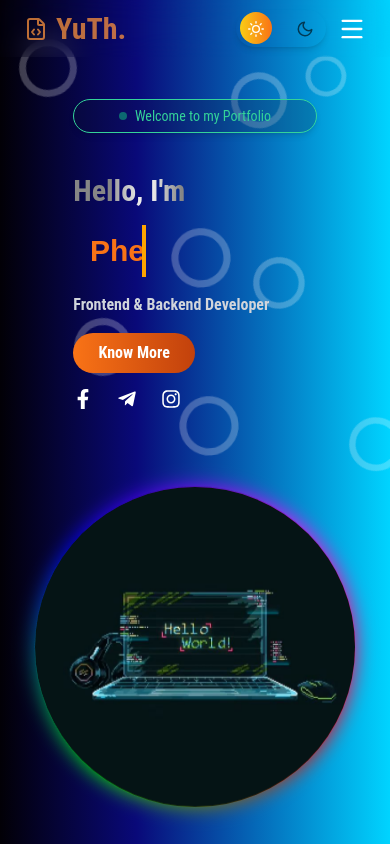
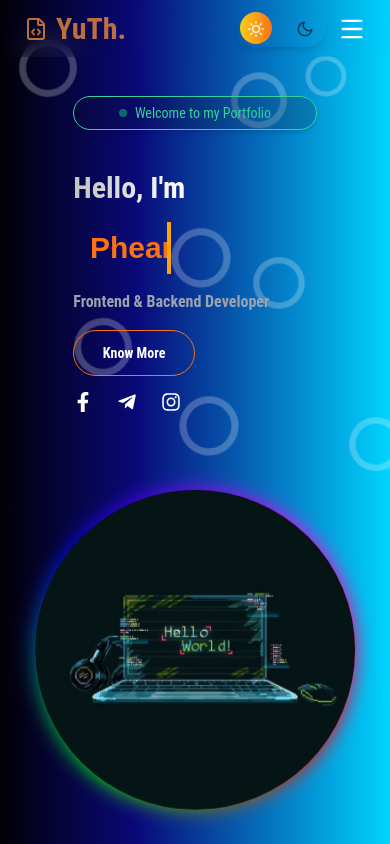
Before and after one commit to yuth04/my-portfolio, a React (Vite) app: page / in a window 390 px wide. Shown: the top 844 px of the page. Built offline with nearby package versions, Linux system fonts and the light colour scheme.

Commit message:
update code

```diff
--- a/index.html
+++ b/index.html
@@ -9,7 +9,7 @@
     <meta name="viewport" content="width=device-width, initial-scale=1.0" />
     <title>My portfolio</title>
   </head>
-  <body>
+  <body { background:#020617; }>
     <div id="root"></div>
     <script type="module" src="/src/main.jsx"></script>
   </body>
--- a/src/components/Hero.jsx
+++ b/src/components/Hero.jsx
@@ -48,10 +48,11 @@ const Hero = () => {
           <p
             data-aos="fade-right"
             data-aos-delay="200"
-            className="text-shine mb-4 md:mb-8 text-3xl sm:text-xl md:text-6xl  text-slate-300 font-semibold"
+            className="text-shine mb-4 md:mb-8 text-3xl md:text-5xl text-slate-300 font-semibold"
           >
             {t("hero.des_name")}
           </p>
+
           {/* Name */}
           <h2
             data-aos="fade-right"
@@ -64,7 +65,7 @@ const Hero = () => {
           <p
             data-aos="fade-right"
             data-aos-delay="400"
-            className="text-base  mb-4 md:mb-8 sm:text-lg text-gray-300  font-semibold"
+            className="text-base mb-4 md:mb-6 sm:text-lg text-gray-400  font-semibold"
           >
             {t("hero.carrer")}
           </p>
@@ -72,17 +73,16 @@ const Hero = () => {
             data-aos="fade-right"
             data-aos-delay="500"
             href="#about"
-            className="inline-block mb-4 py-2 md:py-3  w-[50%] md:[30%] text-center rounded-full text-white  font-semibold bg-gradient-to-r from-orange-500 to-orange-700 hover:from-orange-600 hover:to-orange-800"
+            className=" inline-block w-[50%] md:w-[30%] mb-4 py-3 text-sm md:text-md  text-center rounded-full text-white  font-semibold border transition duration-500 border-orange-500 hover:bg-gradient-to-r from-orange-500 to-orange-700 hover:from-orange-600 hover:to-orange-800"
           >
             {t("hero.btn_know")}
           </a>
           {/* social media links */}
 
-          <div
-
-            className="flex  space-x-6 text-xl sm:text-2xl"
-          >
-            <a data-aos="fade-up" data-aos-delay="500"
+          <div className="flex  space-x-6 text-xl sm:text-2xl">
+            <a
+              data-aos="fade-up"
+              data-aos-delay="500"
               href="https://www.facebook.com/share/16nUbygATd/?mibextid=wwXIfr"
               target="_blank"
               rel="noopener noreferrer"
@@ -91,7 +91,9 @@ const Hero = () => {
             >
               <FaFacebookF />
             </a>
-            <a data-aos="fade-up" data-aos-delay="600"
+            <a
+              data-aos="fade-up"
+              data-aos-delay="600"
               href="https://t.me/console_log01"
               target="_blank"
               rel="noopener noreferrer"
@@ -100,7 +102,9 @@ const Hero = () => {
             >
               <FaTelegramPlane />
             </a>
-            <a data-aos="fade-up" data-aos-delay="700"
+            <a
+              data-aos="fade-up"
+              data-aos-delay="700"
               href="https://www.instagram.com/yuth_004?igsh=cHQ0Y3N2NjZhbHZi&utm_source=qr"
               target="_blank"
               rel="noopener noreferrer"
--- a/src/components/Service.jsx
+++ b/src/components/Service.jsx
@@ -14,42 +14,41 @@ import {
   ArrowRight,
   Database,
 } from "lucide-react";
+
 const items = {
-  frontend_development: <Monitor size={26}  />,
+  frontend_development: <Monitor size={26} />,
   responsive_design: <Code size={26} />,
-  mysql_knowledge: <Server size={26}  />,
-  version_control: <Laptop size={26}  />,
-  php_laravel_api: <Plug size={26}  />,
+  mysql_knowledge: <Server size={26} />,
+  version_control: <Laptop size={26} />,
+  php_laravel_api: <Plug size={26} />,
   react_knowledge: <HelpCircle size={26} />,
-  teamwork: <Users size={26}  />,
-  time_management: <ListChecks size={26}  />,
-  communication: <MessageCircle size={26}  />,
-  problem_solving: <Lightbulb size={26}  />,
+  teamwork: <Users size={26} />,
+  time_management: <ListChecks size={26} />,
+  communication: <MessageCircle size={26} />,
+  problem_solving: <Lightbulb size={26} />,
   postgres: <Database size={26} />,
 };
-
 
 const Service = () => {
   const { t } = useTranslation();
   const [isExpanded, setIsExpanded] = useState(false);
 
   const serviceItems = t("service.items", { returnObjects: true });
-
   const serviceArray = Object.entries(serviceItems);
-
   const visibleServices = isExpanded ? serviceArray : serviceArray.slice(0, 6);
 
   return (
     <section
       id="service"
-      className="dark:bg-gray-900 px-12 py-20 text-black dark:text-white transition-colors duration-300"
+      className="dark:bg-gray-900 px-6 md:px-12 py-20 text-black dark:text-white transition-colors duration-300"
     >
+      {/* Heading */}
       <div
-        className="flex items-center mb-2 justify-center"
+        className="flex items-center justify-center mb-2"
         data-aos="zoom-in-up"
       >
         <div className="w-16 h-px bg-orange-400 mr-3"></div>
-        <h3 className=" text-sm font-medium text-center">
+        <h3 className="text-sm font-medium text-center">
           {t("service.my_service")}
         </h3>
         <div className="w-16 h-px bg-orange-400 ml-3"></div>
@@ -57,36 +56,41 @@ const Service = () => {
 
       <h3
         data-aos="zoom-in-up"
-        className="text-xl md:text-2xl text-slate-700 dark:text-white font-bold mb-10 text-center"
+        className="text-xl md:text-2xl font-bold mb-10 text-center text-slate-700 dark:text-white"
       >
         {t("service.what_can_i_do")}
       </h3>
 
-      <div className="cursor-pointer grid grid-cols-1  sm:grid-cols-2 md:grid-cols-3 gap-6">
+      {/* Service Cards */}
+      <div className="grid grid-cols-1 sm:grid-cols-2 md:grid-cols-3 gap-6">
         {visibleServices.map(([key, service], index) => (
-          <div key={key}
+          <div
+            key={key}
             data-aos="zoom-in"
             data-aos-delay={index * 100}
-            className="group relative bg-gray-100 dark:bg-gray-800 p-8  rounded-lg text-center shadow-md hover:shadow-lg "
+            className=" group relative p-8 rounded-lg text-center shadow-md bg-gray-100 dark:bg-gray-800 hover:shadow-lg transition-all duration-300"
           >
-            <div className="flex  justify-center items-center text-4xl mb-4 transition-transform group-hover:rotate-[10deg]">
+            <div className="flex justify-center items-center text-4xl mb-4 transition-transform group-hover:rotate-12">
               {items[key]}
             </div>
-            <h4 className="text-md text-slate-600 dark:text-slate-400 font-semibold mb-2">{service.title}</h4>
-
+            <h4 className="text-md text-slate-600 dark:text-slate-400 font-semibold mb-2">
+              {service.title}
+            </h4>
+             <span className="absolute bottom-0 left-0 w-full h-[1px] group-hover:h-[2px] bg-orange-500 rounded-t-full"></span>
           </div>
         ))}
       </div>
 
+      {/* Show More / See Less Button */}
       <div className="flex justify-center items-center py-6">
         <button
           data-aos="zoom-out"
           onClick={() => setIsExpanded((prev) => !prev)}
-          className="group flex items-center gap-2 px-8 py-3 font-semibold text-gray-700 dark:text-white transition-colors duration-300"
+          className=" group flex items-center gap-2 px-8 py-3 text-black dark:text-white font-semibold transition-colors duration-300"
         >
           {isExpanded ? t("service.see_less") : t("service.show_more")}
           <ArrowRight
-            size={14}
+            size={16}
             className={`transition-transform duration-300 ${
               isExpanded ? "-rotate-90" : "group-hover:translate-x-1"
             }`}
--- a/src/components/SwitchLang.jsx
+++ b/src/components/SwitchLang.jsx
@@ -7,11 +7,11 @@ import khFlag from "../assets/flags/khmer.png";
 
 const SwitchLang = () => {
   const [isOpen, setIsOpen] = useState(false);
-  const currentLang = i18n.language;
+  const currentLang = i18n.language || "en";
 
   const languages = [
-    { code: "en",label: "EN",  flag: egFlag },
-    { code: "kh",label:"KH",  flag: khFlag },
+    { code: "en", flag: egFlag },
+    { code: "kh",  flag: khFlag },
   ];
 
   return (
@@ -25,11 +25,11 @@ const SwitchLang = () => {
           alt={currentLang}
           className="w-5 h-5"
         />
-        <span className="text-sm flex gap-2 font-medium">Lang    <ArrowDown className={`transition-transform duration-300  ${isOpen ? "rotate-180" : "rotate-0"}`}  size={15}/></span>
+        <span className="text-sm flex gap-2 font-medium"><ArrowDown className={`transition-transform duration-300  ${isOpen ? "rotate-180" : "rotate-0"}`}  size={15}/></span>
       </button>
 
       {isOpen && (
-        <ul className="absolute mt-2 w-[110px] text-slate-800 bg-white border border-gray-300 rounded-md shadow-lg z-10">
+        <ul className="absolute mt-1 w-[60px] text-slate-800 bg-white border border-gray-300 rounded-md shadow-lg z-10">
           {languages.map((lang) => (
             <li
               key={lang.code}
@@ -42,10 +42,10 @@ const SwitchLang = () => {
             >
               <div className="flex items-center gap-2">
                 <img src={lang.flag} alt={lang.label} className="w-4 h-4" />
-                <span>{lang.label}</span>
+                {/* <span>{lang.label}</span> */}
               </div>
               {currentLang === lang.code && (
-                <FaCheck className="text-orange-500 text-xs" />
+                <FaCheck className="text-slate-600 text-xs" />
               )}
             </li>
           ))}
--- a/src/styles/index.css
+++ b/src/styles/index.css
@@ -63,7 +63,7 @@ h4 {
   white-space: nowrap;
   border-right: 4px solid orange;
   width: 0;
-  animation: typing-deleting 6s steps(30, end) infinite,
+  animation: typing-deleting 8s steps(30, end) infinite,
     blink 0.75s step-end infinite;
 }
 @keyframes typing-deleting {
--- a/src/styles/wrapper.css
+++ b/src/styles/wrapper.css
@@ -87,25 +87,50 @@
   }
 }
 .text-shine {
-  transform: translate(-50%, -50%);
-  background: linear-gradient(to right, #9f9f9f 0, #fff 10%, #868686 20%);
-  background-size: 140% auto;
+  display: inline-block;
+  background: linear-gradient(
+    90deg,
+    #7c7c7c 0%,
+    #ffffff 50%,
+    #7c7c7c 100%
+  );
+  background-size: 200% auto;
+  background-position: 0% center;
+
   -webkit-background-clip: text;
   -webkit-text-fill-color: transparent;
-  animation: shine 6s linear infinite;
+
+  animation: shine-left-right 3s linear infinite;
 }
 
-/* KEYFRAMES */
-@keyframes shine {
-  0% {
-    background-position: 0%;
+@keyframes shine-left-right {
+  from {
+    background-position: 0% center;
   }
-
-  60% {
-    background-position: 180px;
-  }
-
-  100% {
-    background-position: 250px;
+  to {
+    background-position: 200% center;
   }
 }
+.service-card {
+  position: relative;
+  overflow: hidden;
+}
+
+/* Bottom line */
+.service-card::after {
+  content: "";
+  position: absolute;
+  bottom: 0;
+  left: 50%;
+  width: 0;
+  height: 4px; /* thickness of the line */
+  background: linear-gradient(to right, #f97316, #fb923c); /* orange gradient */
+  border-radius: 4px; /* rounded edges */
+  transform: translateX(-50%);
+  transition: width 0.4s ease;
+}
+
+/* Expand line from center on hover */
+.service-card:hover::after {
+  width: 80%; /* adjust the final width */
+}
```
